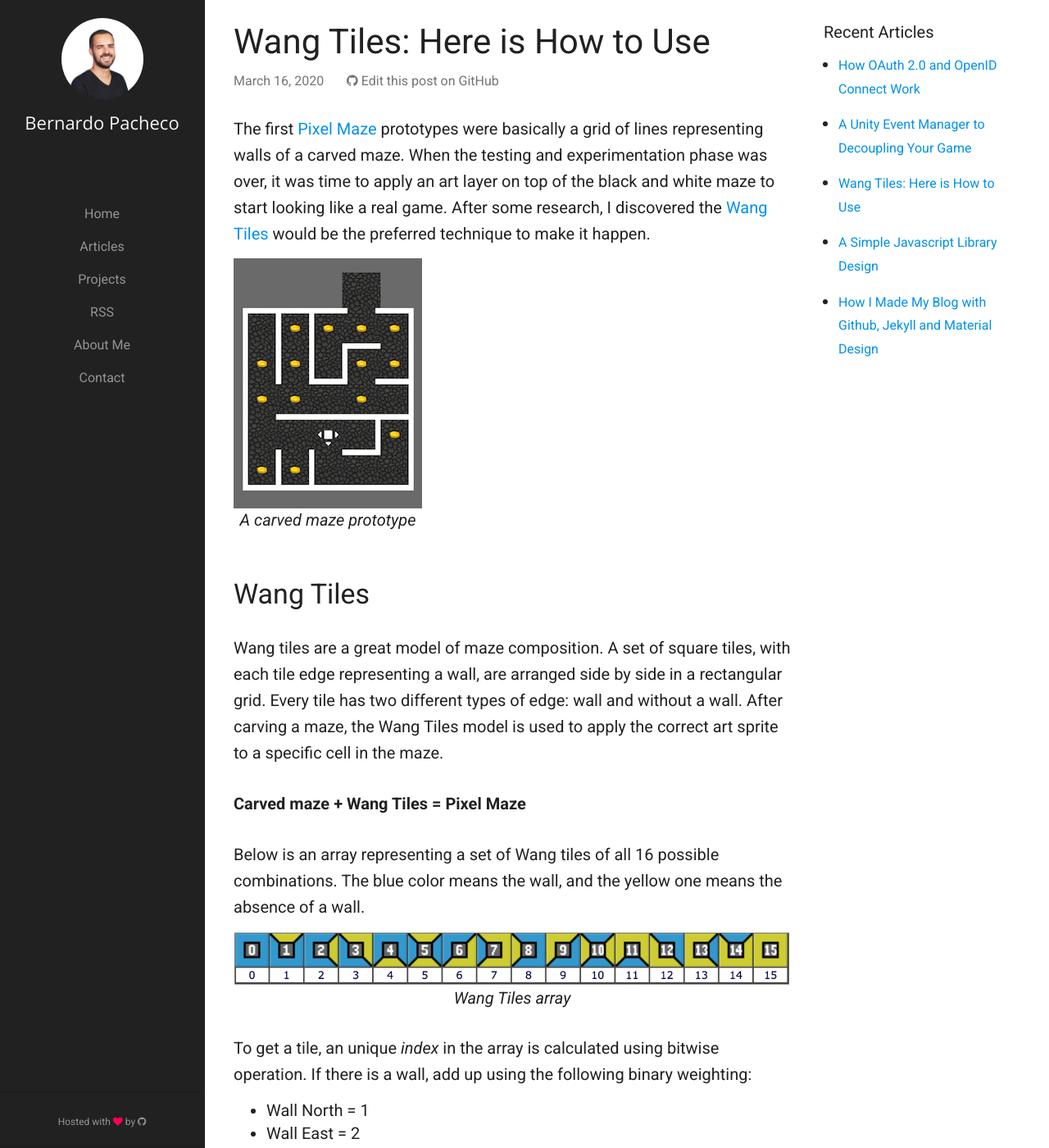
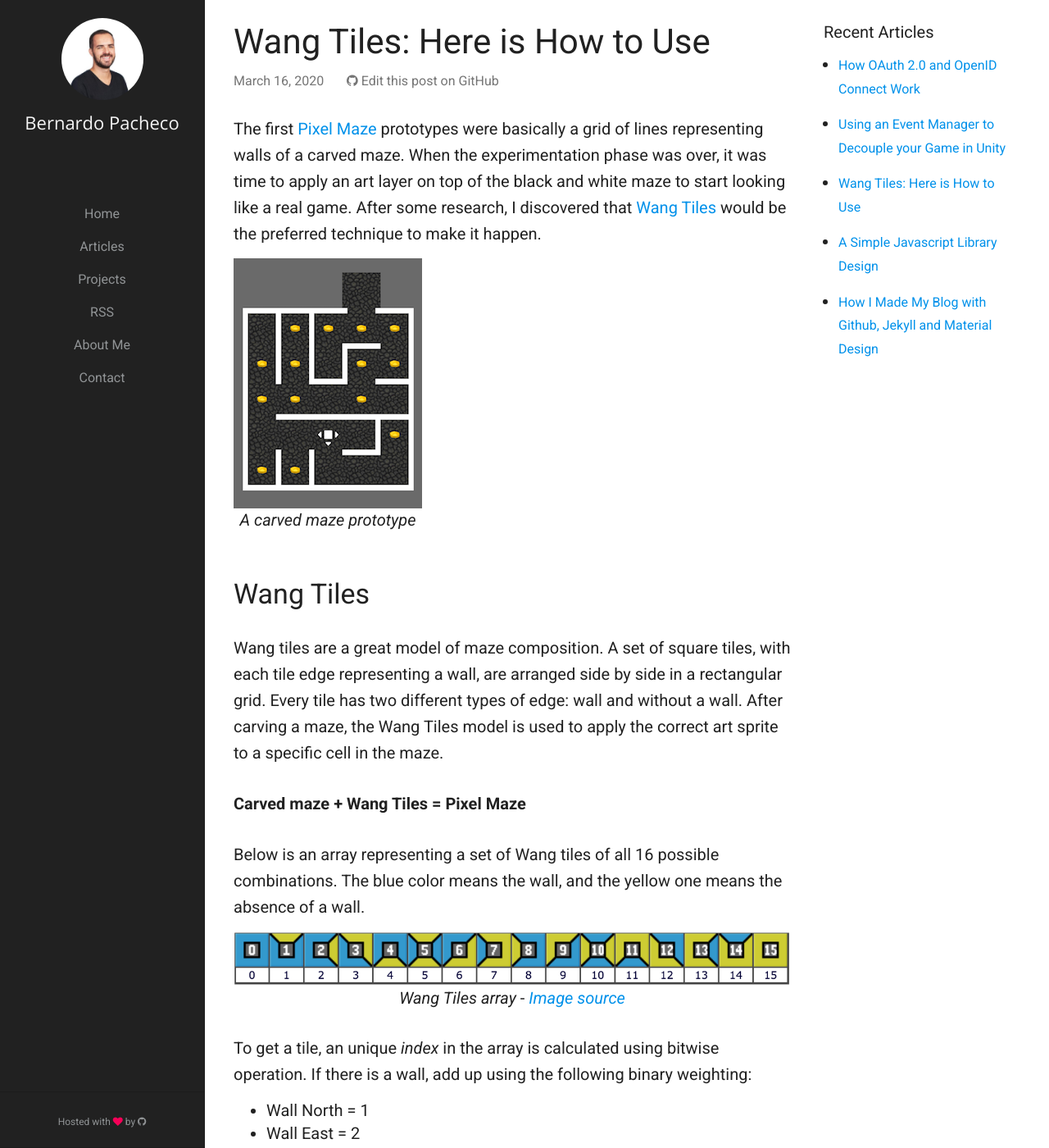
Before and after one commit to bernardopacheco/bernardopacheco.github.io, a Jekyll site: the page built from _posts/2020-03-16-wang-tiles-here-is-how-to-use.markdown, in a window 1280 px wide and 1400 px high. Shown: the whole window at 82% size. Built offline with Jekyll 4.4.1, drawn with Linux system fonts in a browser that asks for light colours; comment, search, counter and statistics services are not loaded; some of the changed text lies outside the part shown.

Commit message:
content(posts): add image credits and change post title

```diff
--- a/_posts/2020-03-16-wang-tiles-here-is-how-to-use.markdown
+++ b/_posts/2020-03-16-wang-tiles-here-is-how-to-use.markdown
@@ -5,7 +5,7 @@ description: How I used Wang Tiles to compose Pixel Maze puzzle.
 permalink: /wang-tiles-here-is-how-to-use
 ---
 
-The first <a href="/projects#pixel-maze">Pixel Maze</a> prototypes were basically a grid of lines representing walls of a carved maze. When the testing and experimentation phase was over, it was time to apply an art layer on top of the black and white maze to start looking like a real game. After some research, I discovered the <a href="http://www.cr31.co.uk/stagecast/wang/intro.html" target="_blank">Wang Tiles</a> would be the preferred technique to make it happen.
+The first <a href="/projects#pixel-maze">Pixel Maze</a> prototypes were basically a grid of lines representing walls of a carved maze. When the experimentation phase was over, it was time to apply an art layer on top of the black and white maze to start looking like a real game. After some research, I discovered that <a href="http://www.cr31.co.uk/stagecast/wang/intro.html" target="_blank">Wang Tiles</a> would be the preferred technique to make it happen.
 
 <!--excerpt_separator-->
 
@@ -23,7 +23,7 @@ Below is an array representing a set of Wang tiles of all 16 possible combinatio
 
 | ![Wang Tiles array](/assets/images/posts/2020-03-16-wang-tiles-here-is-how-to-use/wang-tiles-array.png) |
 |:--:|
-| *Wang Tiles array* |
+| *Wang Tiles array* - <a href="http://www.cr31.co.uk/stagecast/wang/intro.html" target="_blank">*Image source*</a>|
 
 To get a tile, an unique *index* in the array is calculated using bitwise operation. If there is a wall, add up using the following binary weighting:
 
@@ -36,7 +36,7 @@ For example, if a maze cell only contains a West and East walls, the array index
 
 | ![Wang Tile sprite](/assets/images/posts/2020-03-16-wang-tiles-here-is-how-to-use/wang-tiles-cell.png) |
 |:--:|
-| *Wang Tile sprite* |
+| *Wang Tiles sprite* - <a href="http://www.cr31.co.uk/stagecast/wang/intro.html" target="_blank">*Image source*</a>|
 
 Using Wang tiles to compose a maze theme was great because I only had to draw 16 tiles per world. Also, applying the tiles to the carved maze is very performant due to the easy array index access for getting tiles - *time complexity O(1)*.
 
--- a/_posts/2020-03-17-a-unity-event-manager-to-decoupling-your-game.markdown
+++ b/_posts/2020-03-17-using-an-event-manager-to-decouple-your-game-in-unity.markdown
@@ -1,8 +1,8 @@
 ---
 layout: post
-title:  "A Unity Event Manager to Decoupling Your Game"
-description: A Unity event manager that helps to decouple your games.
-permalink: /a-unity-event-manager-to-decoupling-your-game
+title:  "Using an Event Manager to Decouple your Game in Unity"
+description: A Unity event manager that helps to decouple your game in Unity.
+permalink: /using-an-event-manager-to-decouple-your-game-in-unity
 ---
 
 A common way to compose a game scene in Unity is attaching one GameObject to another to share methods and properties. This practice causes a highly coupled architecture that is hard to maintain. Unity does provide a Messaging System but it limits the parameter's type that can be sent. In order to overcome these problems, I created a pure C# **Event Manager** to implement an event-driven architecture in my Unity <a href="/projects#pixel-maze">Pixel Maze</a> game.
--- a/_posts/2020-03-18-how-oauth-and-openid-connect-work.markdown
+++ b/_posts/2020-03-18-how-oauth-and-openid-connect-work.markdown
@@ -5,7 +5,7 @@ description: Notes on how OAuth 2.0 and OpenID Connect work.
 permalink: /how-oauth-and-openid-connect-work
 ---
 
-I've been working with OAuth 2.0 and OpenID Connect for the last 4 years configuring different clients and integrating systems. It was challenging to learn and grasp the terminology and jargon. I could <a href="https://github.com/keycloak/keycloak-nodejs-connect/pull/189#issuecomment-484452321" target="_blank">contribute to the open source Keycloak Node.js adapter</a> and gained experience with <a href="https://www.keycloak.org/" target="_blank">Keycloak</a>.
+I've been working with OAuth 2.0 and OpenID Connect for the last 4 years configuring different clients and integrating systems. It was challenging to learn and grasp the terminology and jargon. I had the chance to <a href="https://github.com/keycloak/keycloak-nodejs-connect/pull/189#issuecomment-484452321" target="_blank">contribute to the open source Keycloak Node.js adapter</a> and gained experience with <a href="https://www.keycloak.org/" target="_blank">Keycloak</a>.
 Along the way, I took notes about this protocol and decided to write this article for myself to refresh my memory when I need to. I hope it can be valuable to you too.
 
 <!--excerpt_separator-->
--- a/pages/projects.md
+++ b/pages/projects.md
@@ -22,7 +22,7 @@ Pixel Maze is a maze/labyrinth puzzle 2D game about a young boy called Arnold ex
 ### Articles
 
 - <a href="{% post_url 2020-03-16-wang-tiles-here-is-how-to-use %}">Wang Tiles: Here is How to Use</a>
-- <a href="{% post_url 2020-03-17-a-unity-event-manager-to-decoupling-your-game %}">A Unity Event Manager to Decoupling Your Game</a>
+- <a href="{% post_url 2020-03-17-using-an-event-manager-to-decouple-your-game-in-unity %}">Using an Event Manager to Decouple your Game in Unity</a>
 
 ## bernardopacheco.net (this blog!)
 
```
